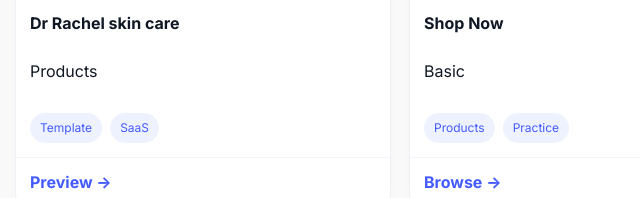
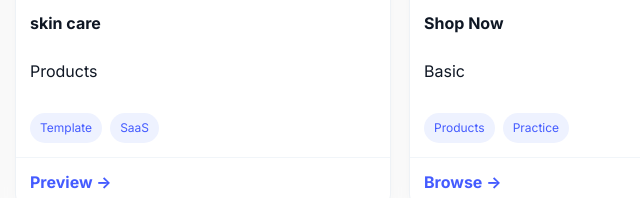
Before and after one commit to mandalsabarna439-droid/E-Commerce-DemoWebPage-, a plain HTML site: page index.html in a window 1280 px wide. Shown: the part 571-769 px from the top of the page, 437-1077 px from the left. Drawn offline with Linux system fonts and the light colour scheme.

Commit message:
Update index.html

```diff
--- a/index.html
+++ b/index.html
@@ -61,7 +61,7 @@
       <article class="card">
         <img class="thumb" src="https://www.drrashelsa.co.za/cdn/shop/products/6971764152400-DRL-1557-1.png?v=1669871261" alt="SaaS Product thumbnail" />
         <div class="meta">
-          <h4>Dr Rachel skin care</h4>
+          <h4>skin care</h4>
           <p class="muted"> Products</p>
           <div class="tags"><span class="tag">Template</span><span class="tag">SaaS</span></div>
         </div>
```
